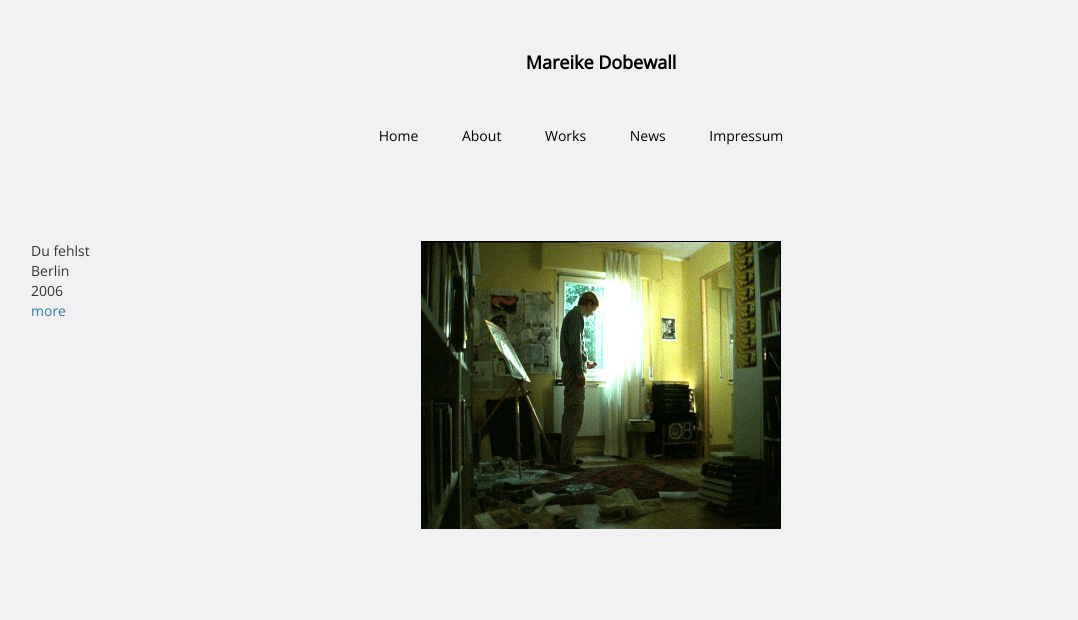
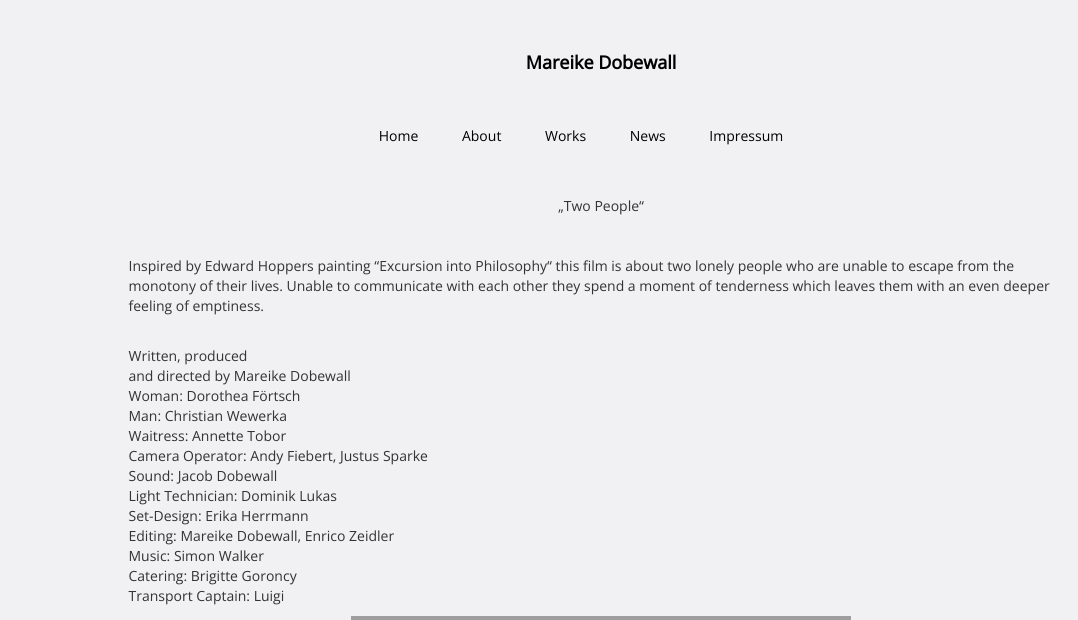
Before and after one commit to JohannaMW/maiky, a Django app: page /film/two-people in a window 1280 px wide. Shown: the top 620 px of the page, without its empty margins (39-1117 px from the left). Run offline with Django 3.2, Linux system fonts and the light colour scheme; some libraries are stand-ins or nearby versions; grey boxes are pictures that could not be loaded.

Commit message:
adding last works

```diff
--- a/maiky/urls.py
+++ b/maiky/urls.py
@@ -15,6 +15,8 @@ urlpatterns = patterns('',
     url(r'^opera/great-grand-mother', 'portfolio.views.great_grand_mother', name='great_grand_mother'),
     url(r'^opera', 'portfolio.views.opera', name='opera'),
     url(r'^film/du-fehlst', 'portfolio.views.du_fehlst', name='du_fehlst'),
+    url(r'^film/two-people', 'portfolio.views.two_people', name='two_people'),
+    url(r'^film/ikke-helt-alene', 'portfolio.views.ikke', name='ikke'),
     url(r'^film/soad', 'portfolio.views.soad', name='soad'),
     url(r'^film', 'portfolio.views.film', name='film'),
     url(r'^memorial/800', 'portfolio.views.eighthundret', name='800'),
--- a/portfolio/templates/448.html
+++ b/portfolio/templates/448.html
@@ -11,7 +11,7 @@ Actor: Jade Francis Haj</p></div>
     </div>
     <div class="row">
         <div class="col-lg-1 col-md-1 col-sm-1 col-xs-1"></div>
-                <“4:48” is a performative piece based on Sarah Kane`s „4.48 Psychosis“.
+                <p>“4:48” is a performative piece based on Sarah Kane`s „4.48 Psychosis“.
                 </p>
                 <p>
                    It is a piece about a man who decides to end his life and displays his argument for life
--- a/portfolio/templates/film.html
+++ b/portfolio/templates/film.html
@@ -16,6 +16,35 @@
 
         <div class="row" style="margin-top: 50px">
             <div class="description col-lg-4 col-md-4 col-sm-6 col-xs-6">
+                Two People<br>
+                Berlin<br>
+                2008<br>
+                <a href="{% url 'two_people' %}">more</a>
+            </div>
+            <div class="col-lg-4 col-md-4 col-sm-6 col-xs-6">
+                <img src="/static/img/dufehlst1.jpg" class="full-screen-background-image">
+            </div>
+            <div class="col-lg-4 col-md-4 col-sm-6 col-xs-6">
+            </div>
+        </div>
+
+    <div class="row" style="margin-top: 50px">
+            <div class="description col-lg-4 col-md-4 col-sm-6 col-xs-6">
+                Ikke helt alene<br>
+                2011<br>
+                <a href="{% url 'ikke' %}">more</a>
+            </div>
+            <div class="col-lg-4 col-md-4 col-sm-6 col-xs-6">
+                <img src="/static/img/dufehlst1.jpg" class="full-screen-background-image">
+            </div>
+            <div class="col-lg-4 col-md-4 col-sm-6 col-xs-6">
+            </div>
+        </div>
+
+
+
+        <div class="row" style="margin-top: 50px">
+            <div class="description col-lg-4 col-md-4 col-sm-6 col-xs-6">
                 Story of a Dress<br>
                 2012<br>
                 <a href="{% url 'soad' %}">more</a>
--- a/portfolio/templates/opera.html
+++ b/portfolio/templates/opera.html
@@ -21,7 +21,7 @@
                 <a href="{% url 'great_grand_mother' %}">more</a>
             </div>
             <div class="col-lg-4 col-md-4 col-sm-6 col-xs-6">
-                <img src="/static/img/great_grand_mother_stockholm.png" class="full-screen-background-image">
+                <img src="/static/img/opera.jpg" class="full-screen-background-image">
             </div>
             <div class="col-lg-4 col-md-4 col-sm-6 col-xs-6">
             </div>
--- /dev/null
+++ b/portfolio/templates/two_people.html
@@ -0,0 +1,42 @@
+{% extends "base_template.html" %}
+{% block content %}
+    <div class="row">
+        <div class="col-lg-1 col-md-1 col-sm-1 col-xs-1"></div>
+        <div class="col-lg-10 col-md-10 col-sm-10 col-xs-10">
+            <div style="margin-top: 50px; text-align: center;"><p>„Two People“</p>
+            </div>
+        </div>
+        <div class="col-lg-1 col-md-1 col-sm-1 col-xs-1"></div>
+    </div>
+    <div class="row">
+        <div class="col-lg-1 col-md-1 col-sm-1 col-xs-1"></div>
+        <div class="col-lg-10 col-md-10 col-sm-10 col-xs-10 text">
+                <p>
+                 Inspired by Edward Hoppers painting “Excursion into Philosophy“ this film is
+about two lonely people who are unable to escape from the monotony of their
+lives.
+Unable to communicate with each other they spend a moment of tenderness
+which leaves them with an even deeper feeling of emptiness.
+            <p>
+               Written, produced<br>
+and directed by Mareike Dobewall<br>
+Woman: Dorothea Förtsch<br>
+Man: Christian Wewerka<br>
+Waitress: Annette Tobor<br>
+Camera Operator: Andy Fiebert, Justus Sparke<br>
+Sound: Jacob Dobewall<br>
+Light Technician: Dominik Lukas<br>
+Set-Design: Erika Herrmann<br>
+Editing: Mareike Dobewall, Enrico Zeidler<br>
+Music: Simon Walker<br>
+Catering: Brigitte Goroncy<br>
+Transport Captain: Luigi<br>
+            </p>
+
+           <center>
+            <iframe src="https://player.vimeo.com/video/23433961" width="500" height="281" frameborder="0" webkitallowfullscreen mozallowfullscreen allowfullscreen></iframe> <p><a href="https://vimeo.com/23433961">Two People</a> from <a href="https://vimeo.com/user6421403">Mareike Dobewall</a>.</p>
+           </center>
+        </div>
+        <div class="col-lg-1 col-md-1 col-sm-1 col-xs-1"></div>
+    </div>
+{% endblock content %}
--- a/portfolio/templates/works.html
+++ b/portfolio/templates/works.html
@@ -3,7 +3,7 @@
         <div class="row" style="margin-top: 50px">
             <div class="col-lg-4 col-md-4 col-sm-6 col-xs-6">
                 <div style="margin-bottom: -20px; text-align: center;">Opera</div>
-                <a href="{% url 'opera' %}"><img style="margin-bottom: 50px;" src="/static/img/opera.png" class="full-screen-background-image"></a>
+                <a href="{% url 'opera' %}"><img style="margin-bottom: 50px;" src="/static/img/opera.jpg" class="full-screen-background-image"></a>
             </div>
             <div class="col-lg-4 col-md-4 col-sm-6 col-xs-6">
                 <div style="margin-bottom: -20px; text-align: center;">Installation</div>
--- a/portfolio/views.py
+++ b/portfolio/views.py
@@ -66,3 +66,9 @@ def dance(request):
 
 def kylma(request):
     return render_to_response('kylma.html')
+
+def two_people(request):
+    return render_to_response('two_people.html')
+
+def ikke(request):
+    return render_to_response('ikke.html')
```
Also changed, not shown: portfolio/templates/about.html (+2 -9 lines), portfolio/templates/ikke.html (added, +31 -0 lines), portfolio/templates/news.html (+31 -32 lines), maiky/static/img/MareikeDobewall.jpg (added), maiky/static/img/opera.jpg (added).
